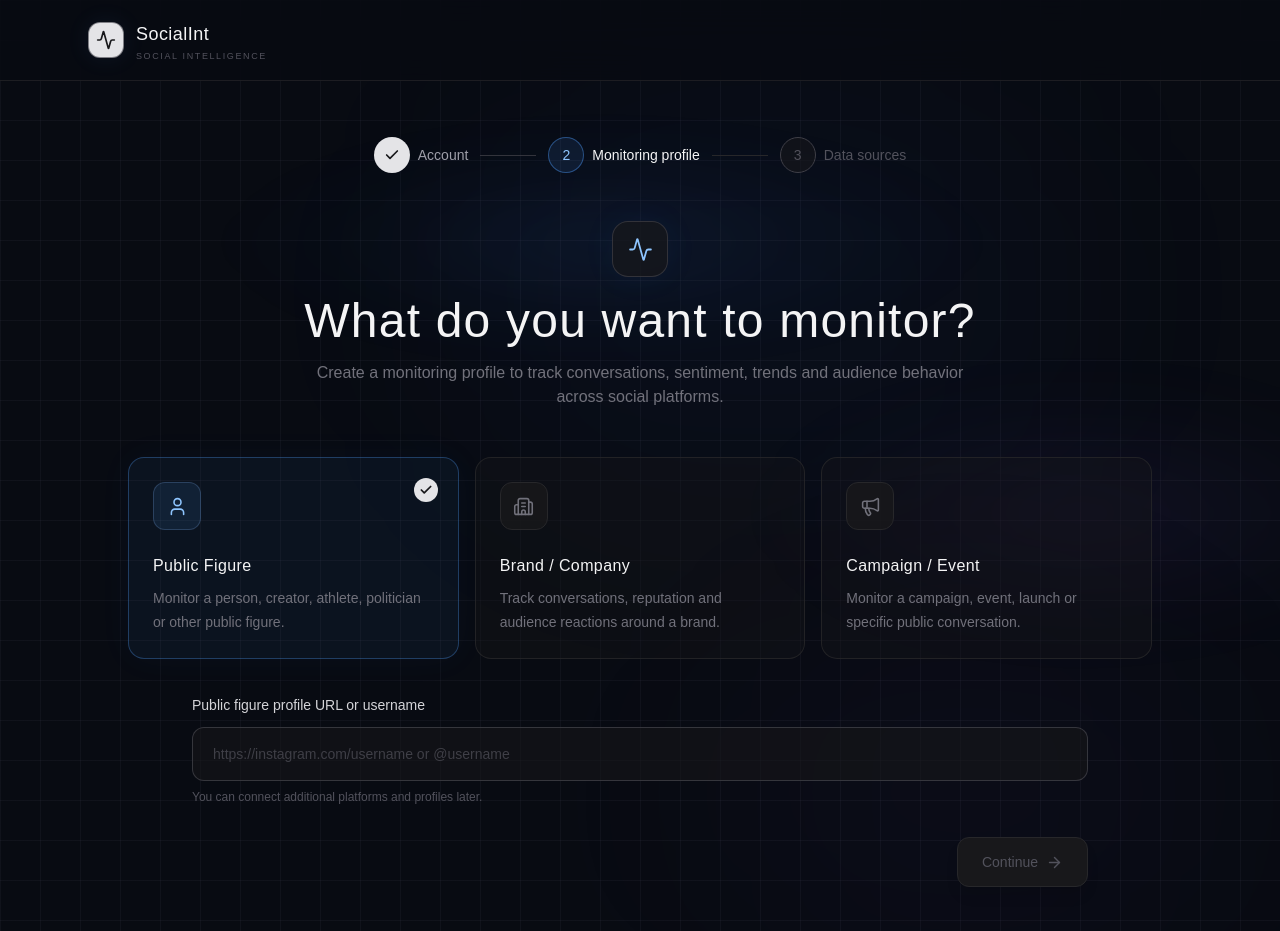
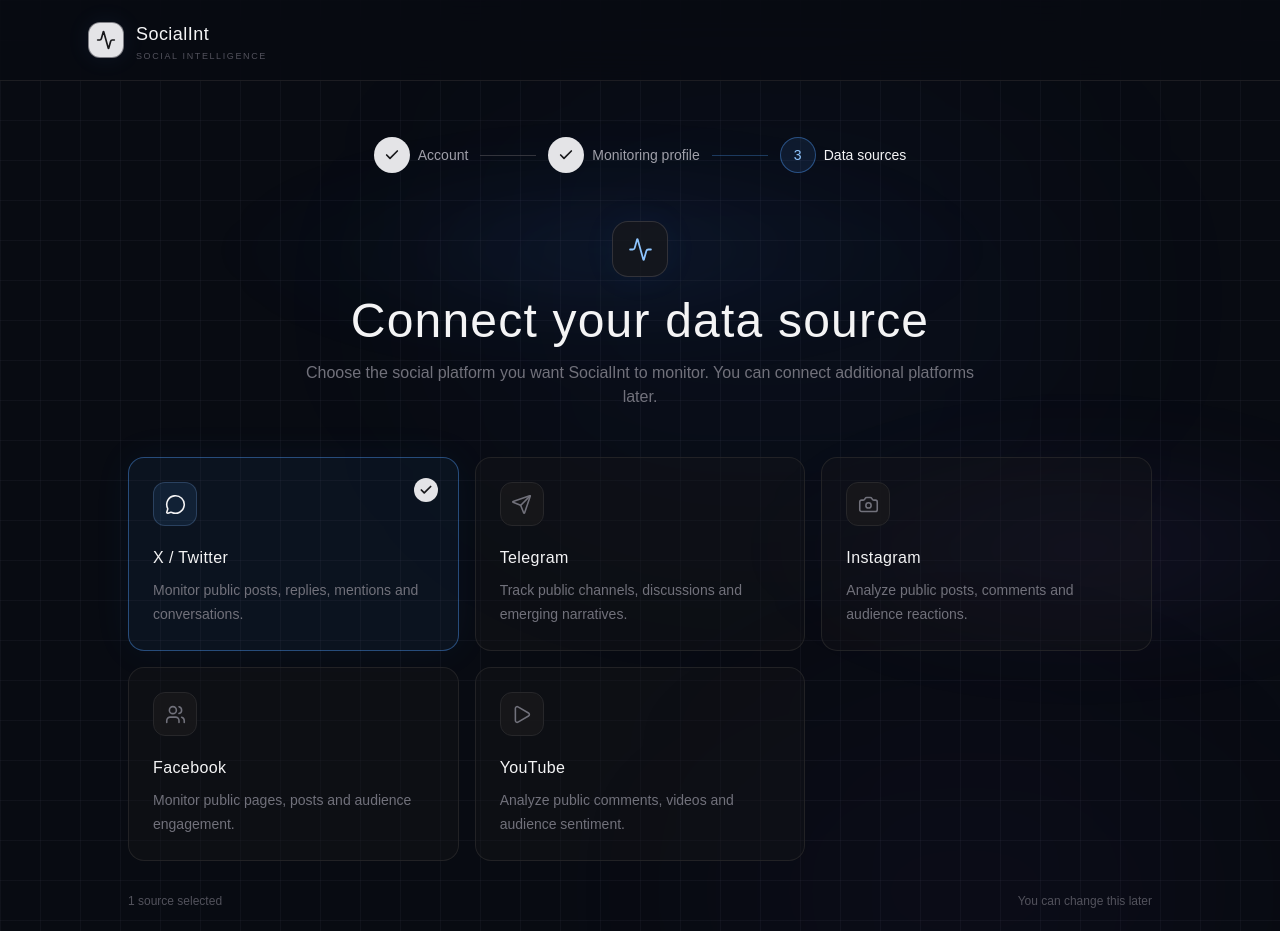
Before and after one commit to neelabhshukla018/Socialint, a Next.js app in the folder frontend/: page /data-sources in a window 1280 px wide. Shown: the top 931 px of the page. Built offline with nearby package versions, Linux system fonts and the light colour scheme; a web font is replaced by a local one.

Commit message:
make changes in data profile and data source

```diff
--- a/frontend/app/data-sources/page.tsx
+++ b/frontend/app/data-sources/page.tsx
@@ -6,103 +6,91 @@
 import {
   Activity,
   ArrowRight,
-  Building2,
   Check,
-  Megaphone,
-  User,
+  Camera,
+  MessageCircle,
+  Users,
+  Play,
+  Send,
 } from "lucide-react";
 
-type ProfileType = "person" | "brand" | "campaign";
-
-export default function CreateProfilePage() {
+export default function DataSourcesPage() {
   const router = useRouter();
 
-  const [profileType, setProfileType] =
-    useState<ProfileType>("person");
+  // Only ONE platform can be selected at a time.
+  const [selectedSource, setSelectedSource] = useState("x");
 
-  const [profileInput, setProfileInput] = useState("");
-
-  const profileOptions = [
+  const sources = [
     {
-      id: "person" as ProfileType,
-      title: "Public Figure",
+      id: "x",
+      name: "X / Twitter",
       description:
-        "Monitor a person, creator, athlete, politician or other public figure.",
-      icon: User,
+        "Monitor public posts, replies, mentions and conversations.",
+      icon: MessageCircle,
+      color: "text-zinc-100",
     },
     {
-      id: "brand" as ProfileType,
-      title: "Brand / Company",
+      id: "telegram",
+      name: "Telegram",
       description:
-        "Track conversations, reputation and audience reactions around a brand.",
-      icon: Building2,
+        "Track public channels, discussions and emerging narratives.",
+      icon: Send,
+      color: "text-sky-300",
     },
     {
-      id: "campaign" as ProfileType,
-      title: "Campaign / Event",
+      id: "instagram",
+      name: "Instagram",
       description:
-        "Monitor a campaign, event, launch or specific public conversation.",
-      icon: Megaphone,
+        "Analyze public posts, comments and audience reactions.",
+      icon: Camera,
+      color: "text-pink-300",
+    },
+    {
+      id: "facebook",
+      name: "Facebook",
+      description:
+        "Monitor public pages, posts and audience engagement.",
+      icon: Users,
+      color: "text-blue-300",
+    },
+    {
+      id: "youtube",
+      name: "YouTube",
+      description:
+        "Analyze public comments, videos and audience sentiment.",
+      icon: Play,
+      color: "text-red-300",
     },
   ];
 
-  const getInputLabel = () => {
-    if (profileType === "person") {
-      return "Public figure profile URL or username";
-    }
+  const handleStartMonitoring = () => {
+    const existingProfile =
+      sessionStorage.getItem("socialintel_profile");
 
-    if (profileType === "brand") {
-      return "Brand / company profile URL or name";
-    }
+    const profile = existingProfile
+      ? JSON.parse(existingProfile)
+      : {};
 
-    return "Campaign / event name or URL";
-  };
-
-  const getPlaceholder = () => {
-    if (profileType === "person") {
-      return "https://instagram.com/username or @username";
-    }
-
-    if (profileType === "brand") {
-      return "https://x.com/brand or brand name";
-    }
-
-    return "e.g. World Cup 2026";
-  };
-
-  const handleContinue = () => {
-    if (!profileInput.trim()) return;
-
-    const profile = {
-      type: profileType,
-      input: profileInput.trim(),
-      createdAt: new Date().toISOString(),
+    const updatedProfile = {
+      ...profile,
+      source: selectedSource,
+      monitoringStartedAt: new Date().toISOString(),
     };
-
-    /*
-     * Temporary frontend flow.
-     *
-     * Later:
-     *
-     * Clerk user
-     *      ↓
-     * Node.js API
-     *      ↓
-     * Neon PostgreSQL
-     */
 
     sessionStorage.setItem(
       "socialintel_profile",
-      JSON.stringify(profile)
+      JSON.stringify(updatedProfile)
     );
 
-    router.push("/data-sources");
+    router.push("/");
   };
 
   return (
     <main className="relative min-h-screen overflow-hidden bg-[#080b12] text-zinc-100 dashboard-grid">
 
-      {/* Background glow */}
+      {/* ================================================== */}
+      {/* BACKGROUND LIGHTS                                 */}
+      {/* ================================================== */}
 
       <div
         className="
@@ -132,7 +120,9 @@
         "
       />
 
-      {/* HEADER */}
+      {/* ================================================== */}
+      {/* HEADER                                             */}
+      {/* ================================================== */}
 
       <header
         className="
@@ -147,6 +137,8 @@
         <div className="mx-auto flex h-20 max-w-6xl items-center px-6">
 
           <div className="flex items-center gap-3">
+
+            {/* Logo */}
 
             <div
               className="
@@ -169,6 +161,8 @@
               />
             </div>
 
+            {/* Brand */}
+
             <div className="leading-none">
 
               <h1 className="font-display text-lg tracking-wide text-zinc-100">
@@ -186,7 +180,9 @@
         </div>
       </header>
 
-      {/* MAIN */}
+      {/* ================================================== */}
+      {/* MAIN                                               */}
+      {/* ================================================== */}
 
       <div
         className="
@@ -205,7 +201,9 @@
 
         <div className="w-full max-w-5xl">
 
-          {/* PROGRESS */}
+          {/* ================================================== */}
+          {/* PROGRESS                                           */}
+          {/* ================================================== */}
 
           <div className="mb-12 flex items-center justify-center gap-3">
 
@@ -251,24 +249,23 @@
                   items-center
                   justify-center
                   rounded-full
-                  border
-                  border-blue-400/40
-                  bg-blue-400/10
-                  text-sm
-                  font-medium
-                  text-blue-300
+                  bg-zinc-200
+                  text-zinc-900
                 "
               >
-                2
+                <Check
+                  size={16}
+                  strokeWidth={2.5}
+                />
               </div>
 
-              <span className="font-display text-sm text-zinc-100">
+              <span className="font-display text-sm text-zinc-400">
                 Monitoring profile
               </span>
 
             </div>
 
-            <div className="h-px w-14 bg-zinc-800" />
+            <div className="h-px w-14 bg-blue-400/30" />
 
             {/* STEP 3 */}
 
@@ -283,16 +280,16 @@
                   justify-center
                   rounded-full
                   border
-                  border-zinc-700
-                  bg-zinc-900/60
+                  border-blue-400/40
+                  bg-blue-400/10
                   text-sm
-                  text-zinc-600
+                  text-blue-300
                 "
               >
                 3
               </div>
 
-              <span className="font-display text-sm text-zinc-600">
+              <span className="font-display text-sm text-zinc-100">
                 Data sources
               </span>
 
@@ -300,7 +297,9 @@
 
           </div>
 
-          {/* HEADING */}
+          {/* ================================================== */}
+          {/* HEADING                                            */}
+          {/* ================================================== */}
 
           <div className="mx-auto max-w-3xl text-center">
 
@@ -330,39 +329,40 @@
             </div>
 
             <h2 className="font-display text-4xl tracking-wide text-zinc-100 sm:text-5xl">
-              What do you want to monitor?
+              Connect your data source
             </h2>
 
             <p className="mx-auto mt-4 max-w-2xl font-display text-sm leading-6 text-zinc-500 sm:text-base">
-              Create a monitoring profile to track conversations,
-              sentiment, trends and audience behavior across social
-              platforms.
+              Choose the social platform you want SocialInt to
+              monitor. You can connect additional platforms later.
             </p>
 
           </div>
 
-          {/* PROFILE TYPE */}
+          {/* ================================================== */}
+          {/* SOURCE GRID                                        */}
+          {/* ================================================== */}
 
-          <div className="mt-12 grid gap-4 md:grid-cols-3">
+          <div className="mt-12 grid gap-4 md:grid-cols-2 lg:grid-cols-3">
 
-            {profileOptions.map((option) => {
+            {sources.map((source) => {
 
-              const Icon = option.icon;
+              const Icon = source.icon;
 
               const selected =
-                profileType === option.id;
+                selectedSource === source.id;
 
               return (
                 <button
-                  key={option.id}
+                  key={source.id}
                   type="button"
                   onClick={() =>
-                    setProfileType(option.id)
+                    setSelectedSource(source.id)
                   }
                   className={`
                     group
                     relative
-                    min-h-[190px]
+                    min-h-[165px]
                     rounded-2xl
                     border
                     p-6
@@ -373,9 +373,9 @@
                     ${
                       selected
                         ? `
-                          border-blue-400/30
+                          border-blue-400/40
                           bg-blue-400/[0.055]
-                          shadow-[0_0_35px_rgba(59,130,246,0.045)]
+                          shadow-[0_0_40px_rgba(59,130,246,0.06)]
                         `
                         : `
                           border-zinc-800/80
@@ -387,7 +387,7 @@
                   `}
                 >
 
-                  {/* Selected check */}
+                  {/* Selected Check */}
 
                   {selected && (
                     <div
@@ -412,109 +412,82 @@
                     </div>
                   )}
 
-                  {/* Icon */}
+                  {/* Platform Icon */}
 
                   <div
                     className={`
-                      mb-6
+                      mb-5
                       flex
-                      h-12
-                      w-12
+                      h-11
+                      w-11
                       items-center
                       justify-center
                       rounded-xl
+                      border
                       transition-all
                       duration-200
 
                       ${
                         selected
-                          ? "border border-blue-300/20 bg-blue-400/10 text-blue-300"
-                          : "border border-zinc-800 bg-zinc-900/80 text-zinc-500 group-hover:text-zinc-200"
+                          ? "border-blue-300/20 bg-blue-400/10"
+                          : "border-zinc-800 bg-zinc-900/80"
                       }
                     `}
                   >
                     <Icon
                       size={21}
                       strokeWidth={1.8}
+                      className={
+                        selected
+                          ? source.color
+                          : "text-zinc-500 group-hover:text-zinc-200"
+                      }
                     />
                   </div>
 
+                  {/* Name */}
+
                   <h3 className="font-display text-base tracking-wide text-zinc-100">
-                    {option.title}
+                    {source.name}
                   </h3>
 
-                  <p className="mt-2 max-w-xs font-display text-sm leading-6 text-zinc-500">
-                    {option.description}
+                  {/* Description */}
+
+                  <p className="mt-2 font-display text-sm leading-6 text-zinc-500">
+                    {source.description}
                   </p>
 
                 </button>
               );
             })}
 
-          </div>          {/* INPUT */}
+          </div>
 
-          <div className="mx-auto mt-9 max-w-4xl">
+          {/* ================================================== */}
+          {/* SELECTED SOURCE                                    */}
+          {/* ================================================== */}
 
-            <label
-              htmlFor="profile-input"
-              className="mb-3 block font-display text-sm text-zinc-300"
-            >
-              {getInputLabel()}
-            </label>
+          <div className="mt-8 flex items-center justify-between">
 
-            <input
-              id="profile-input"
-              type="text"
-              value={profileInput}
-              onChange={(event) =>
-                setProfileInput(event.target.value)
-              }
-              onKeyDown={(event) => {
-                if (
-                  event.key === "Enter" &&
-                  profileInput.trim()
-                ) {
-                  handleContinue();
-                }
-              }}
-              placeholder={getPlaceholder()}
-              className="
-                w-full
-                rounded-xl
-                border
-                border-zinc-700/80
-                bg-zinc-900/55
-                px-5
-                py-4
-                font-display
-                text-sm
-                text-zinc-100
-                outline-none
-                transition-all
-                placeholder:font-display
-                placeholder:text-zinc-700
-                focus:border-blue-400/40
-                focus:bg-zinc-900/75
-                focus:ring-1
-                focus:ring-blue-400/20
-              "
-            />
+            <p className="font-display text-xs text-zinc-600">
+              1 source selected
+            </p>
 
-            <p className="mt-2 font-display text-xs text-zinc-600">
-              You can connect additional platforms and profiles later.
+            <p className="font-display text-xs text-zinc-600">
+              You can change this later
             </p>
 
           </div>
 
+          {/* ================================================== */}
+          {/* START MONITORING                                   */}
+          {/* ================================================== */}
 
-          {/* CONTINUE */}
-
-          <div className="mx-auto mt-8 flex max-w-4xl justify-end">
+          <div className="mt-8 flex justify-end">
 
             <button
               type="button"
-              disabled={!profileInput.trim()}
-              onClick={handleContinue}
+              onClick={handleStartMonitoring}
               className="
                 flex
                 items-center
@@ -533,13 +506,9 @@
                 transition-all
                 duration-200
                 hover:bg-zinc-300
-                disabled:cursor-not-allowed
-                disabled:border-zinc-800
-                disabled:bg-zinc-900
-                disabled:text-zinc-600
               "
             >
-              Continue
+              Start monitoring
 
               <ArrowRight
                 size={17}
@@ -550,15 +519,14 @@
 
           </div>
 
+          {/* ================================================== */}
+          {/* PRIVACY                                            */}
+          {/* ================================================== */}
 
-          {/* PRIVACY */}
-
-          <p className="mx-auto mt-10 max-w-2xl text-center font-display text-[11px] leading-5 text-zinc-600">
-
-            SocialIntel analyzes publicly available social content
-            and platform-authorized data. Private information is not
-            exposed through the platform.
-
+          <p className="mx-auto mt-10 max-w-2xl text-center font-display text-[16px] leading-5 text-zinc-600">
+            SocialInt only analyzes publicly available content
+            and platform-authorized data. You can manage your
+            connected source later.
           </p>
 
         </div>
```
